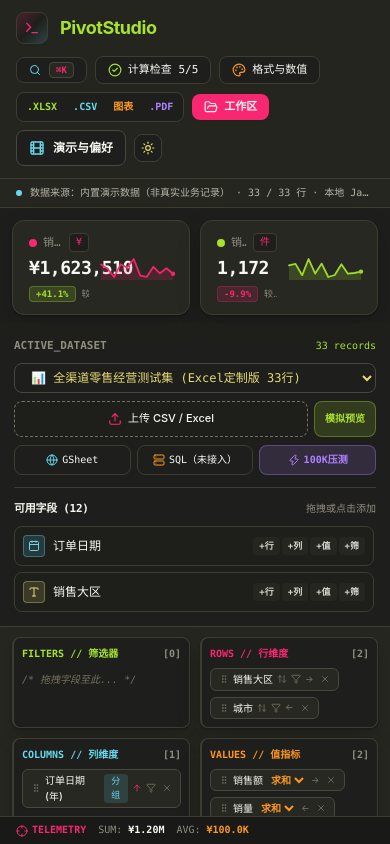
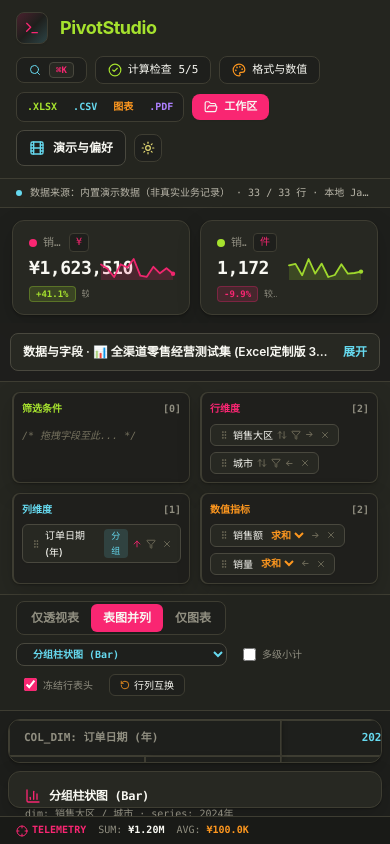
Before and after one commit to lovemoganna/PivotStudio, a React (Vite) app: page / in a window 390 px wide. Built offline with nearby package versions, Linux system fonts and the light colour scheme; the HTML template or start-up script is replaced by a standard one.

Commit message:
design: compact mobile source shelf with opt-in full configuration

```diff
--- a/src/features/pivot/components/FieldShelf.jsx
+++ b/src/features/pivot/components/FieldShelf.jsx
@@ -49,13 +49,20 @@ export function FieldShelf({
   pivotResult,
   showToast,
 }) {
+  const [mobileToolsOpen, setMobileToolsOpen] = React.useState(false);
   return (
     <>
       <div className="flex-1 min-h-0 flex flex-col md:flex-row overflow-hidden relative">
         {/* Left Sidebar: Schema Field Palette & Data Ingestion (Step 5) */}
         {!cinemaTheaterMode && (
-          <aside className="w-full max-h-[36vh] md:max-h-none md:w-64 md:min-h-0 bg-[#EFECE1]/60 dark:bg-[#1E1F1C]/80 border-b md:border-b-0 md:border-r border-[#D6D4C8] dark:border-[#3E3D32] p-3.5 flex flex-col gap-3 shrink-0 print:hidden overflow-y-auto">
-            <div className="space-y-2">
+          <aside className="w-full max-h-[46vh] md:max-h-none md:w-64 md:min-h-0 bg-[#EFECE1]/60 dark:bg-[#1E1F1C]/80 border-b md:border-b-0 md:border-r border-[#D6D4C8] dark:border-[#3E3D32] p-2.5 md:p-3.5 flex flex-col gap-3 shrink-0 print:hidden overflow-y-auto">
+            <button type="button" className="md:hidden flex w-full items-center justify-between gap-3 rounded-lg border border-[#D6D4C8] dark:border-[#49483E] bg-[#FFFDF7] dark:bg-[#272822] px-3 py-2.5 text-xs text-left font-semibold"
+              aria-expanded={mobileToolsOpen} aria-controls="pivot-mobile-data-tools"
+              onClick={() => setMobileToolsOpen(p => !p)}>
+              <span className="truncate">数据与字段 · {currentDataset.name}</span>
+              <span className="shrink-0 text-[#0088A3] dark:text-[#66D9EF]">{mobileToolsOpen ? '收起' : '展开'}</span>
+            </button>
+            <div id="pivot-mobile-data-tools" className={`space-y-2 ${mobileToolsOpen ? '' : 'hidden md:block'}`}>
               <div className="flex items-center justify-between">
                 <span className="text-[11px] font-bold text-[#75715E] dark:text-[#908E80] apple-font-mono">
                   ACTIVE_DATASET
@@ -148,7 +155,7 @@ export function FieldShelf({
             </div>
 
             {/* Schema Field List */}
-            <div className="flex-1 flex flex-col min-h-0 border-t border-[#D6D4C8] dark:border-[#3E3D32] pt-3">
+            <div className={`flex-1 flex-col min-h-0 border-t border-[#D6D4C8] dark:border-[#3E3D32] pt-3 ${mobileToolsOpen ? "flex" : "hidden md:flex"}`}>
               <div className="flex items-center justify-between mb-2">
                 <span className="text-[11px] font-bold tracking-tight apple-font-mono">可用字段 ({currentDataset.fields.length})</span>
                 <span className="text-[10px] text-[#75715E] dark:text-[#908E80] apple-font-mono">拖拽或点击添加</span>
@@ -190,10 +197,10 @@ export function FieldShelf({
           {!cinemaTheaterMode && (
             <section className="bg-[#EFECE1]/65 dark:bg-[#272822]/90 border-b border-[#D6D4C8] dark:border-[#3E3D32] px-3 sm:px-4 py-2.5 grid grid-cols-2 lg:grid-cols-4 gap-2.5 shrink-0 print:hidden">
               {[
-                { key: 'filters', label: 'FILTERS // 筛选器', badgeColor: 'text-[#4A7500] dark:text-[#A6E22E]', borderAccent: 'border-l-2 border-l-[#A6E22E]' },
-                { key: 'rows', label: 'ROWS // 行维度', badgeColor: 'text-[#F92672]', borderAccent: 'border-l-2 border-l-[#F92672]' },
-                { key: 'columns', label: 'COLUMNS // 列维度', badgeColor: 'text-[#0088A3] dark:text-[#66D9EF]', borderAccent: 'border-l-2 border-l-[#66D9EF]' },
-                { key: 'values', label: 'VALUES // 值指标', badgeColor: 'text-[#C86400] dark:text-[#FD971F]', borderAccent: 'border-l-2 border-l-[#FD971F]' },
+                { key: 'filters', label: '筛选条件', badgeColor: 'text-[#4A7500] dark:text-[#A6E22E]', borderAccent: 'border-l-2 border-l-[#A6E22E]' },
+                { key: 'rows', label: '行维度', badgeColor: 'text-[#F92672]', borderAccent: 'border-l-2 border-l-[#F92672]' },
+                { key: 'columns', label: '列维度', badgeColor: 'text-[#0088A3] dark:text-[#66D9EF]', borderAccent: 'border-l-2 border-l-[#66D9EF]' },
+                { key: 'values', label: '数值指标', badgeColor: 'text-[#C86400] dark:text-[#FD971F]', borderAccent: 'border-l-2 border-l-[#FD971F]' },
               ].map((z) => {
                 const items = pivotConfig[z.key] || [];
                 const isOver = dragOverZone === z.key;
@@ -408,7 +415,7 @@ export function FieldShelf({
                 <div className="hidden lg:inline-flex items-center gap-1.5 px-2.5 py-0.5 rounded-md bg-[#E6DB74]/15 border border-[#E6DB74]/30 text-[#8A7900] dark:text-[#E6DB74] text-[10px] font-medium apple-font-mono">
                   <Sparkles className="w-3 h-3 text-[#FD971F] shrink-0" />
                   <span>
-                    TOP_FOCUS: <strong>{unifiedChartSpec.executiveInsight.topName}</strong> ({unifiedChartSpec.executiveInsight.topFormatted} · {unifiedChartSpec.executiveInsight.sharePct}%)
+                    重点关注：<strong>{unifiedChartSpec.executiveInsight.topName}</strong> ({unifiedChartSpec.executiveInsight.topFormatted} · {unifiedChartSpec.executiveInsight.sharePct}%)
                   </span>
                 </div>
               )}
```
